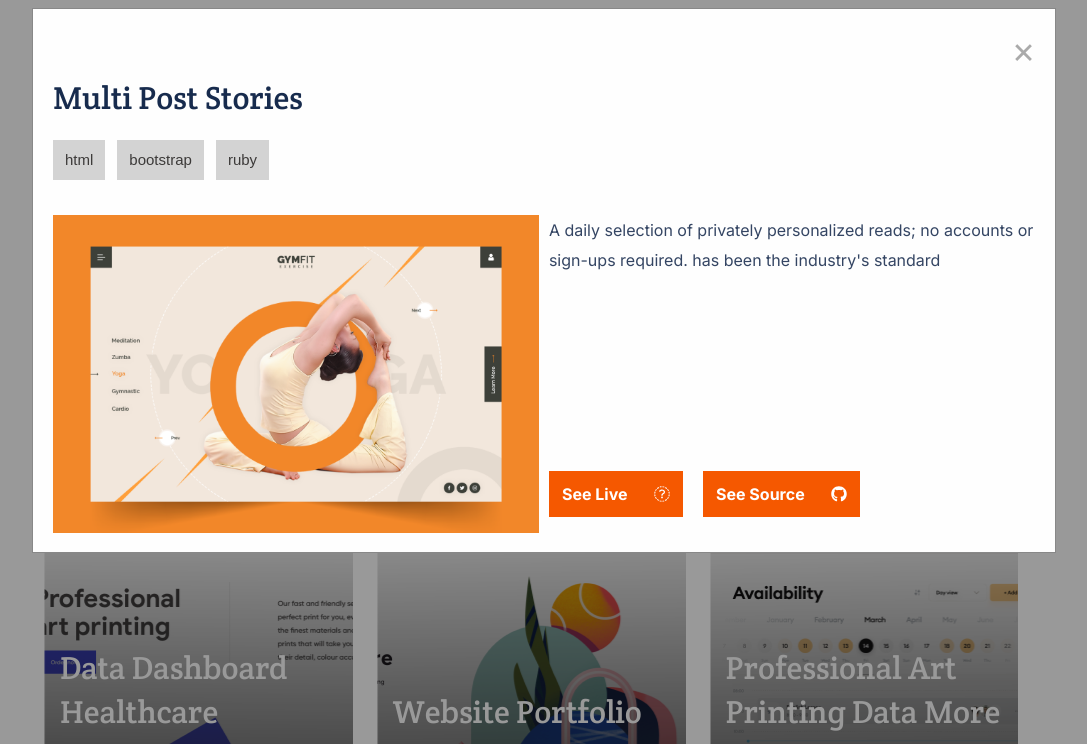
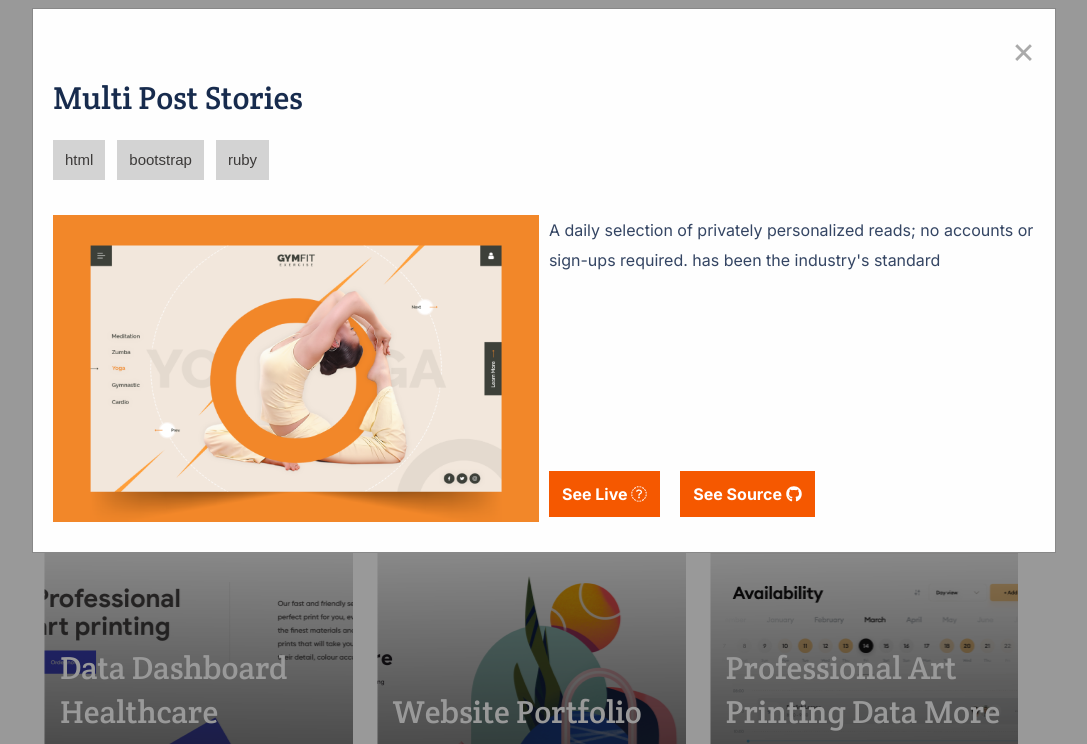
Before and after one commit to NduatiKagiri/my_portfolio, a website: page index.html in a window 1280 px wide. Both pictures are taken after a click on the button "See Project". Shown: the part 1005-1749 px from the top of the page, without its empty margins (96-1183 px from the left). Drawn offline with Linux system fonts and the light colour scheme; files whose address does not match are found by name.

Commit message:
Make required changes

```diff
--- a/assets/css/style.css
+++ b/assets/css/style.css
@@ -107,6 +107,10 @@ nav .nav-links-list li a {
 
   .nav-logo {
     width: 80%;
+  }
+
+  .nav-links {
+    display: none;
   }
 
   .nav-links-list {
@@ -428,12 +432,13 @@ nav .nav-links-list li a {
 
 .project-img {
   width: 49.5%;
-  height: auto;
+  height: 100%;
+  overflow: hidden;
 }
 
 .project-img img {
   width: 100%;
-  height: auto;
+  height: 100%;
 }
 
 .project-title,
--- a/assets/js/works.js
+++ b/assets/js/works.js
@@ -196,8 +196,8 @@ function modalInfo(btnID) {
         <p>${desc}</p>
       </div>
       <div class="project-links">
-        <a href="${liveLink}" id="project-link-1">See Live <span>&nbsp; &nbsp; &nbsp;</span> <i class="fas fa-external-link" aria-hidden="true"></i></a>
-        <a href="${gitLink}" id="project-link-2">See Source <span>&nbsp; &nbsp; &nbsp;</span> <i class="fab fa-github" aria-hidden="true"></i></a>
+        <a href="${liveLink}" id="project-link-1">See Live <i class="fas fa-external-link" aria-hidden="true"></i></a>
+        <a href="${gitLink}" id="project-link-2">See Source <i class="fab fa-github" aria-hidden="true"></i></a>
       </div>
     </div>
   </div>
```
